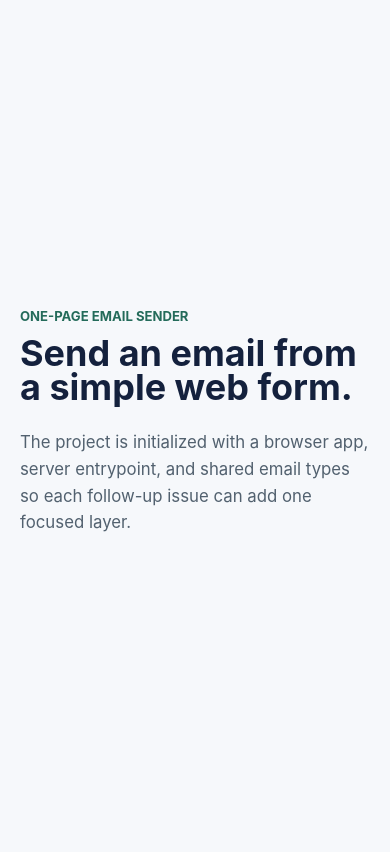
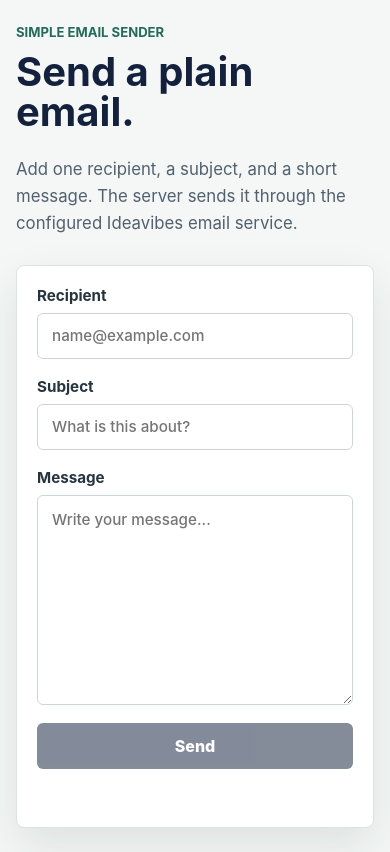
Before and after one commit to mtplayground/alex-0d18-simple-email-sender, a React (Vite) app: page / in a window 390 px wide. Built offline with nearby package versions, Linux system fonts and the light colour scheme.

Commit message:
feat: build email sender form

```diff
--- a/src/client/App.tsx
+++ b/src/client/App.tsx
@@ -1,13 +1,156 @@
+import { FormEvent, useMemo, useState } from "react";
+import type {
+  SendEmailRequest,
+  SendEmailResponse
+} from "../shared/email";
+
+type SendState =
+  | { status: "idle" }
+  | { status: "sending" }
+  | { status: "success"; messageId: string }
+  | { status: "error"; message: string };
+
+const initialDraft: SendEmailRequest = {
+  recipient: "",
+  subject: "",
+  message: ""
+};
+
 export function App() {
+  const [draft, setDraft] = useState<SendEmailRequest>(initialDraft);
+  const [sendState, setSendState] = useState<SendState>({ status: "idle" });
+
+  const canSubmit = useMemo(
+    () =>
+      draft.recipient.trim() !== "" &&
+      draft.subject.trim() !== "" &&
+      draft.message.trim() !== "" &&
+      sendState.status !== "sending",
+    [draft, sendState.status]
+  );
+
+  async function handleSubmit(event: FormEvent<HTMLFormElement>) {
+    event.preventDefault();
+
+    if (!canSubmit) {
+      setSendState({
+        status: "error",
+        message: "Enter a recipient, subject, and message."
+      });
+      return;
+    }
+
+    setSendState({ status: "sending" });
+
+    try {
+      const response = await fetch("/api/send-email", {
+        method: "POST",
+        headers: {
+          "Content-Type": "application/json"
+        },
+        body: JSON.stringify(draft)
+      });
+      const result = (await response.json()) as SendEmailResponse;
+
+      if (!response.ok || !result.ok) {
+        setSendState({
+          status: "error",
+          message: result.ok ? "The email could not be sent." : result.error
+        });
+        return;
+      }
+
+      setDraft(initialDraft);
+      setSendState({ status: "success", messageId: result.messageId });
+    } catch {
+      setSendState({
+        status: "error",
+        message: "The email could not be sent. Check your connection and try again."
+      });
+    }
+  }
+
   return (
     <main className="page-shell">
-      <section className="intro" aria-labelledby="page-title">
-        <p className="eyebrow">One-page email sender</p>
-        <h1 id="page-title">Send an email from a simple web form.</h1>
-        <p className="summary">
-          The project is initialized with a browser app, server entrypoint, and
-          shared email types so each follow-up issue can add one focused layer.
-        </p>
+      <section className="email-composer" aria-labelledby="page-title">
+        <div className="intro">
+          <p className="eyebrow">Simple email sender</p>
+          <h1 id="page-title">Send a plain email.</h1>
+          <p className="summary">
+            Add one recipient, a subject, and a short message. The server sends
+            it through the configured Ideavibes email service.
+          </p>
+        </div>
+
+        <form className="email-form" onSubmit={handleSubmit}>
+          <label className="field">
+            <span>Recipient</span>
+            <input
+              autoComplete="email"
+              inputMode="email"
+              name="recipient"
+              onChange={(event) =>
+                setDraft((current) => ({
+                  ...current,
+                  recipient: event.target.value
+                }))
+              }
+              placeholder="name@example.com"
+              required
+              type="email"
+              value={draft.recipient}
+            />
+          </label>
+
+          <label className="field">
+            <span>Subject</span>
+            <input
+              maxLength={140}
+              name="subject"
+              onChange={(event) =>
+                setDraft((current) => ({
+                  ...current,
+                  subject: event.target.value
+                }))
+              }
+              placeholder="What is this about?"
+              required
+              type="text"
+              value={draft.subject}
+            />
+          </label>
+
+          <label className="field">
+            <span>Message</span>
+            <textarea
+              maxLength={5000}
+              name="message"
+              onChange={(event) =>
+                setDraft((current) => ({
+                  ...current,
+                  message: event.target.value
+                }))
+              }
+              placeholder="Write your message..."
+              required
+              rows={8}
+              value={draft.message}
+            />
+          </label>
+
+          <div className="form-actions">
+            <button disabled={!canSubmit} type="submit">
+              {sendState.status === "sending" ? "Sending..." : "Send"}
+            </button>
+            <p className={`status ${sendState.status}`} aria-live="polite">
+              {sendState.status === "success"
+                ? `Email sent. Message ID: ${sendState.messageId}`
+                : sendState.status === "error"
+                  ? sendState.message
+                  : ""}
+            </p>
+          </div>
+        </form>
       </section>
     </main>
   );
--- a/src/client/styles.css
+++ b/src/client/styles.css
@@ -1,6 +1,6 @@
 :root {
   color: #1f2933;
-  background: #f6f8fb;
+  background: #f4f7f5;
   font-family:
     Inter, ui-sans-serif, system-ui, -apple-system, BlinkMacSystemFont, "Segoe UI",
     sans-serif;
@@ -24,15 +24,24 @@ textarea {
   font: inherit;
 }
 
+button {
+  border: 0;
+}
+
 .page-shell {
   min-height: 100vh;
-  display: grid;
-  place-items: center;
+  display: flex;
+  align-items: center;
+  justify-content: center;
   padding: 32px 20px;
 }
 
-.intro {
-  width: min(100%, 720px);
+.email-composer {
+  width: min(100%, 980px);
+  display: grid;
+  grid-template-columns: minmax(0, 0.9fr) minmax(340px, 1.1fr);
+  gap: 44px;
+  align-items: start;
 }
 
 .eyebrow {
@@ -46,17 +55,136 @@ textarea {
 
 h1 {
   margin: 0;
-  max-width: 680px;
+  max-width: 520px;
   color: #14213d;
-  font-size: clamp(2.25rem, 8vw, 5rem);
-  line-height: 0.96;
+  font-size: clamp(2.5rem, 7vw, 4.8rem);
+  line-height: 1;
   letter-spacing: 0;
 }
 
 .summary {
   margin: 24px 0 0;
-  max-width: 560px;
+  max-width: 440px;
   color: #52616f;
   font-size: 1.05rem;
   line-height: 1.6;
 }
+
+.email-form {
+  width: 100%;
+  display: grid;
+  gap: 18px;
+  padding: 26px;
+  background: #ffffff;
+  border: 1px solid #dbe3df;
+  border-radius: 8px;
+  box-shadow: 0 18px 45px rgb(31 41 51 / 10%);
+}
+
+.field {
+  display: grid;
+  gap: 8px;
+  color: #26343f;
+  font-size: 0.95rem;
+  font-weight: 700;
+}
+
+input,
+textarea {
+  width: 100%;
+  border: 1px solid #cbd7d1;
+  border-radius: 6px;
+  color: #14213d;
+  background: #ffffff;
+  font-weight: 500;
+  outline: none;
+  transition:
+    border-color 140ms ease,
+    box-shadow 140ms ease;
+}
+
+input {
+  min-height: 46px;
+  padding: 0 14px;
+}
+
+textarea {
+  min-height: 190px;
+  padding: 13px 14px;
+  resize: vertical;
+  line-height: 1.5;
+}
+
+input:focus,
+textarea:focus {
+  border-color: #24736a;
+  box-shadow: 0 0 0 3px rgb(36 115 106 / 16%);
+}
+
+.form-actions {
+  min-height: 48px;
+  display: grid;
+  grid-template-columns: auto minmax(0, 1fr);
+  gap: 14px;
+  align-items: center;
+}
+
+button {
+  min-width: 112px;
+  min-height: 46px;
+  padding: 0 22px;
+  border-radius: 6px;
+  color: #ffffff;
+  background: #14213d;
+  font-weight: 800;
+  cursor: pointer;
+}
+
+button:hover:not(:disabled) {
+  background: #24736a;
+}
+
+button:disabled {
+  cursor: not-allowed;
+  opacity: 0.52;
+}
+
+.status {
+  min-height: 24px;
+  margin: 0;
+  color: #52616f;
+  font-size: 0.94rem;
+  line-height: 1.4;
+}
+
+.status.success {
+  color: #176348;
+}
+
+.status.error {
+  color: #a6382d;
+}
+
+@media (max-width: 760px) {
+  .page-shell {
+    align-items: stretch;
+    padding: 24px 16px;
+  }
+
+  .email-composer {
+    grid-template-columns: 1fr;
+    gap: 28px;
+  }
+
+  .email-form {
+    padding: 20px;
+  }
+
+  .form-actions {
+    grid-template-columns: 1fr;
+  }
+
+  button {
+    width: 100%;
+  }
+}
```
Also changed, not shown: src/server/index.ts (+100 -1 lines).
